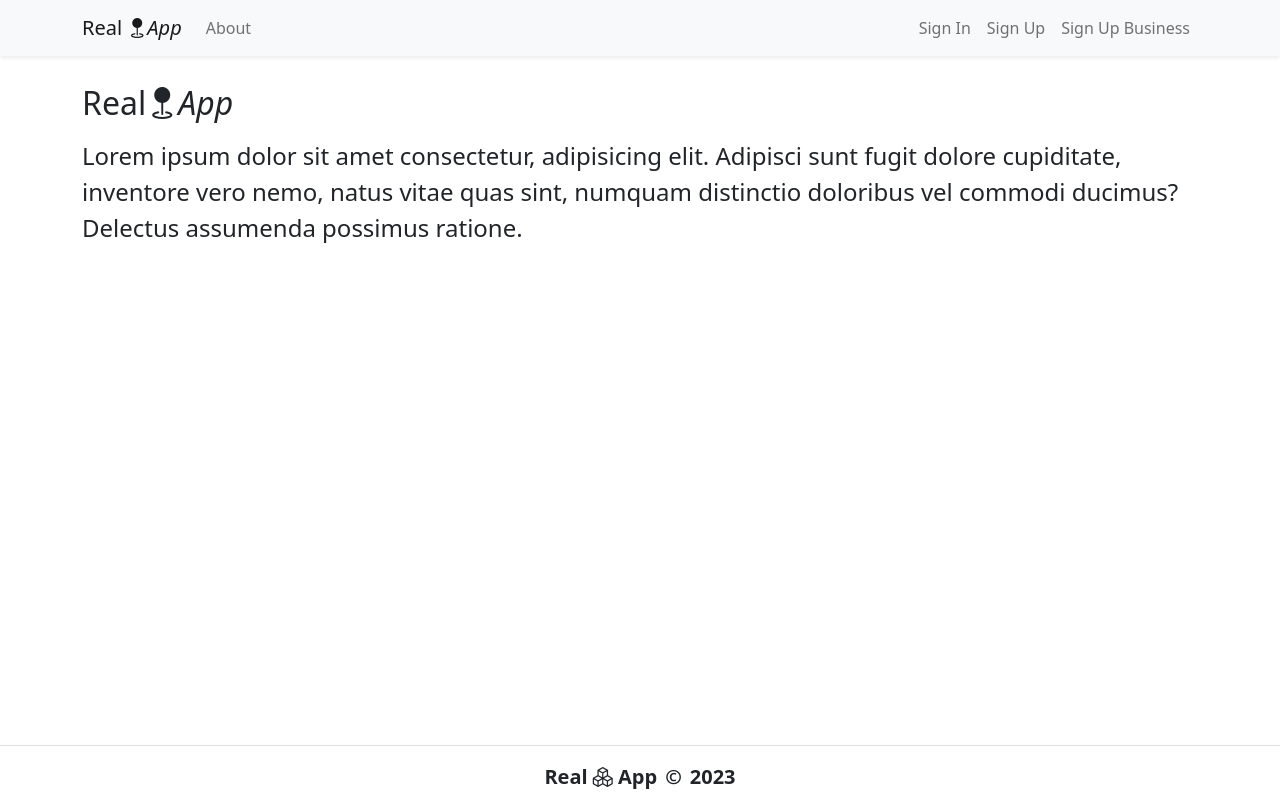
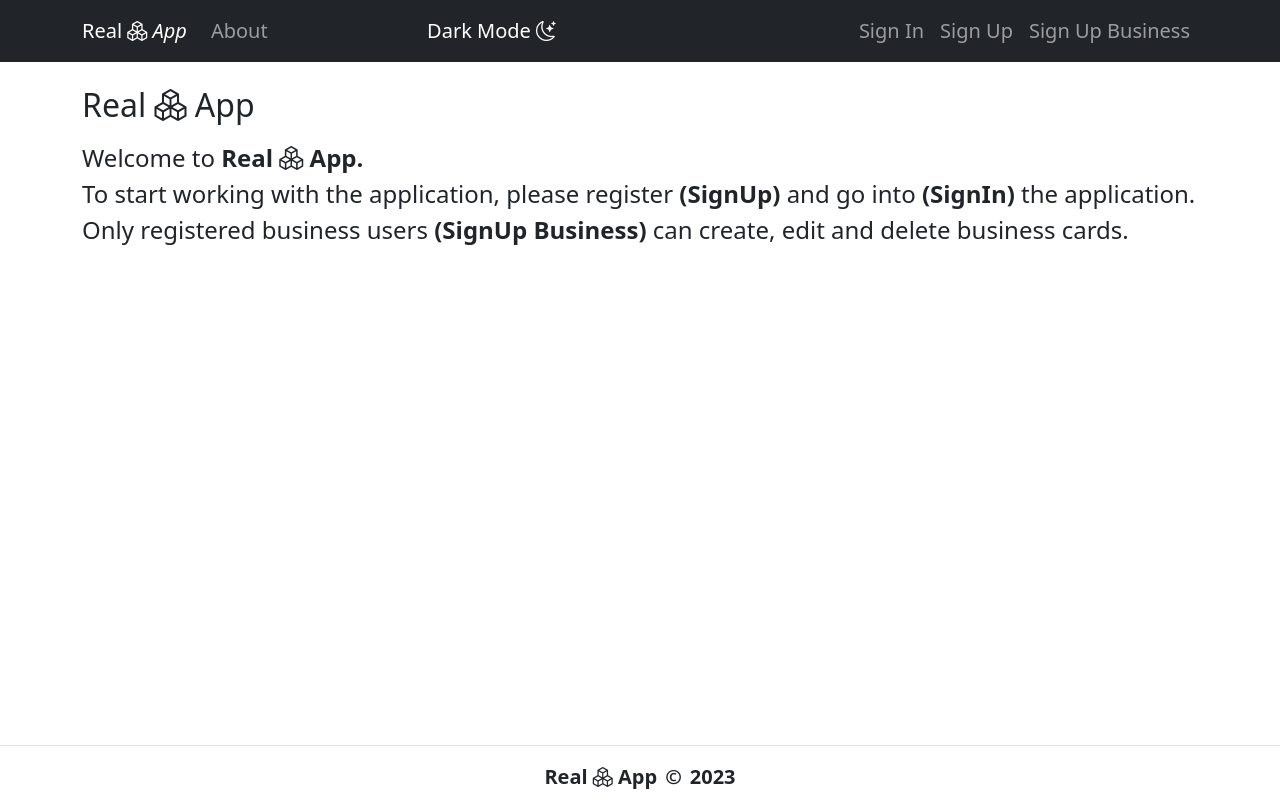
Before and after one commit to AndreyVekselman/Real_app_React_summary_project_v2.0, a React (Create React App) app in the folder real-app-front/: page / in a window 1280 px wide. Built offline with nearby package versions, Linux system fonts and the light colour scheme.

Commit message:
re-install bootstrap and update files

```diff
--- a/real-app-front/package.json
+++ b/real-app-front/package.json
@@ -7,7 +7,7 @@
     "@testing-library/react": "^13.4.0",
     "@testing-library/user-event": "^13.5.0",
     "axios": "^1.4.0",
-    "bootstrap": "^5.2.3",
+    "bootstrap": "^5.3.0",
     "bootstrap-icons": "^1.10.5",
     "formik": "^2.2.9",
     "joi": "^17.9.2",
--- a/real-app-front/public/index.html
+++ b/real-app-front/public/index.html
@@ -29,6 +29,7 @@
   <body>
     <noscript>You need to enable JavaScript to run this app.</noscript>
     <div id="root"></div>
+
     <!--
       This HTML file is a template.
       If you open it directly in the browser, you will see an empty page.
--- a/real-app-front/src/App.jsx
+++ b/real-app-front/src/App.jsx
@@ -18,7 +18,7 @@ import CardUpdate from "./components/cardUpdate";
 
 function App() {
   return (
-    <div className="app d-flex flex-column min-vh-100 ">
+    <div className="App d-flex flex-column min-vh-100  ">
       <ToastContainer />
       <header>
         <Navbar />
--- a/real-app-front/src/components/home.jsx
+++ b/real-app-front/src/components/home.jsx
@@ -2,19 +2,28 @@ import PageHeader from "./common/pageHeder";
 
 const Home = () => {
   return (
-    <>
     <PageHeader
       title={
         <>
-            Real<i className="i bi bi-geo-fill">App</i>
+          Real <i className="bi bi-boxes"></i> App
         </>
       }
-        description="Lorem ipsum dolor sit amet consectetur, adipisicing elit. Adipisci
-        sunt fugit dolore cupiditate, inventore vero nemo, natus vitae quas
-        sint, numquam distinctio doloribus vel commodi ducimus? Delectus
-        assumenda possimus ratione."
+      description={
+        <>
+          Welcome to
+          <b>
+            {" "}
+            Real <b className="bi bi-boxes"></b> App.
+          </b>
+          <br />
+          To start working with the application, please register
+          <b> (SignUp)</b> and go into<b> (SignIn)</b> the application.
+          <br />
+          Only registered business users <b> (SignUp Business) </b> can create,
+          edit and delete business cards.
+        </>
+      }
     />
-    </>
   );
 };
 
--- a/real-app-front/src/components/navbar.jsx
+++ b/real-app-front/src/components/navbar.jsx
@@ -1,18 +1,27 @@
-import { NavLink } from "react-router-dom";
+import { Link, NavLink } from "react-router-dom";
 import { useAuth } from "./context/auth.context";
+import BackGroundTheme from "../services/backGraundTheme";
 
 const Navbar = () => {
+  const { theme, setTheme } = BackGroundTheme();
   const { user } = useAuth();
 
+  const handleLightThemeOnClick = () => {
+    setTheme("light");
+  };
+  const handDarkThemeOnClick = () => {
+    setTheme("dark");
+  };
   return (
     <nav
-      className="navbar navbar-expand-sm navbar-light bg-light shadow-sm mb-1"
+      className="navbar navbar-expand-md navbar-dark bg-dark  fs-5"
       aria-label="Fourth navbar example"
     >
+      {user ? <div className=" text-bg-dark p-3"> Hello User </div> : null}
       <div className="container">
-        <NavLink className="navbar-brand" to="/">
-          Real <i className="i bi bi-geo-fill">App</i>
-        </NavLink>
+        <Link className="navbar-brand" to="/">
+          Real <i className="bi bi-boxes"> App</i>
+        </Link>
         <button
           className="navbar-toggler"
           type="button"
@@ -28,56 +37,62 @@ const Navbar = () => {
         <div className="collapse navbar-collapse" id="navbarsExample04">
           <ul className="navbar-nav me-auto mb-2 mb-md-0">
             <li className="nav-item">
-              <NavLink className="nav-link " aria-current="page" to="/about">
+              <NavLink className="nav-link" to="/about">
                 About
               </NavLink>
             </li>
             {user?.biz && (
               <li className="nav-item">
-                <NavLink className="nav-link" to="/mycards">
+                <NavLink className="nav-link" to="/bizCards">
                   My Cards
                 </NavLink>
               </li>
             )}
           </ul>
-
+          <ul className="navbar-nav me-auto mb-2 mb-md-0">
+            {theme === "light" ? (
+              <li className="nav-item">
+                <NavLink
+                  className="nav-link"
+                  to="#"
+                  onClick={handDarkThemeOnClick}
+                >
+                  Dark Mode <i className="bi bi-moon-stars"></i>
+                </NavLink>
+              </li>
+            ) : (
+              <li className="nav-item">
+                <NavLink
+                  className="nav-link"
+                  to="#"
+                  onClick={handleLightThemeOnClick}
+                >
+                  Light Mode <i className="bi bi-brightness-high"></i>
+                </NavLink>
+              </li>
+            )}
+          </ul>
           <ul className="navbar-nav ms-auto mb-2 mb-md-0">
             {user ? (
               <li className="nav-item">
-                <NavLink
-                  className="nav-link "
-                  aria-current="page"
-                  to="/sign-out"
-                >
+                <NavLink className="nav-link" to="/sign-out">
                   Sign Out
                 </NavLink>
               </li>
             ) : (
               <>
                 <li className="nav-item">
-                  <NavLink
-                    className="nav-link "
-                    aria-current="page"
-                    to="/sign-in"
-                  >
+                  <NavLink className="nav-link" to="/sign-in">
                     Sign In
                   </NavLink>
                 </li>
                 <li className="nav-item">
-                  <NavLink
-                    className="nav-link "
-                    aria-current="page"
-                    to="/sign-up"
-                  >
+                  <NavLink className="nav-link" to="/sign-up">
                     Sign Up
                   </NavLink>
                 </li>
                 <li className="nav-item">
-                  <NavLink
-                    className="nav-link "
-                    aria-current="page"
-                    to="/sign-up_biz"
-                  >
+                  <NavLink className="nav-link" to="/sign-up-biz">
                     Sign Up Business
                   </NavLink>
                 </li>
--- a/real-app-front/src/index.css
+++ b/real-app-front/src/index.css
@@ -1,4 +1,4 @@
-body {
+/* body {
   margin: 0;
   font-family: -apple-system, BlinkMacSystemFont, 'Segoe UI', 'Roboto', 'Oxygen',
     'Ubuntu', 'Cantarell', 'Fira Sans', 'Droid Sans', 'Helvetica Neue',
@@ -10,4 +10,8 @@ body {
 code {
   font-family: source-code-pro, Menlo, Monaco, Consolas, 'Courier New',
     monospace;
-}
+} */
+/* [data-bs-theme="dark"] .element {
+  color: var(--bs-primary-text-emphasis);
+  background-color: var(--bs-primary-bg-subtle);
+} */
--- a/real-app-front/src/index.js
+++ b/real-app-front/src/index.js
@@ -11,13 +11,13 @@ import { AuthProvider } from "./components/context/auth.context";
 
 const root = ReactDOM.createRoot(document.getElementById("root"));
 root.render(
-  // <React.StrictMode>
-  <BrowserRouter>
-    <AuthProvider>
-      <App />
-    </AuthProvider>
-  </BrowserRouter>
-  // </React.StrictMode>
+  <React.StrictMode>
+    <BrowserRouter>
+      <AuthProvider>
+        <App />
+      </AuthProvider>
+    </BrowserRouter>
+  </React.StrictMode>
 );
 
 // If you want to start measuring performance in your app, pass a function
--- /dev/null
+++ b/real-app-front/src/services/backGraundTheme.js
@@ -0,0 +1,14 @@
+import { useLayoutEffect, useState } from "react";
+
+const BackGroundTheme = () => {
+  const [theme, setTheme] = useState(
+    localStorage.getItem("app-Theme") || "light"
+  );
+  useLayoutEffect(() => {
+    document.documentElement.setAttribute("data-bs-theme", theme);
+    localStorage.setItem("app-Theme", theme);
+  });
+  return { theme, setTheme };
+};
+
+export default BackGroundTheme;
```
Also changed, not shown: 1 other file (tests, documents, lock files or other folders). Lines whose indentation alone changed are shown as unchanged.
